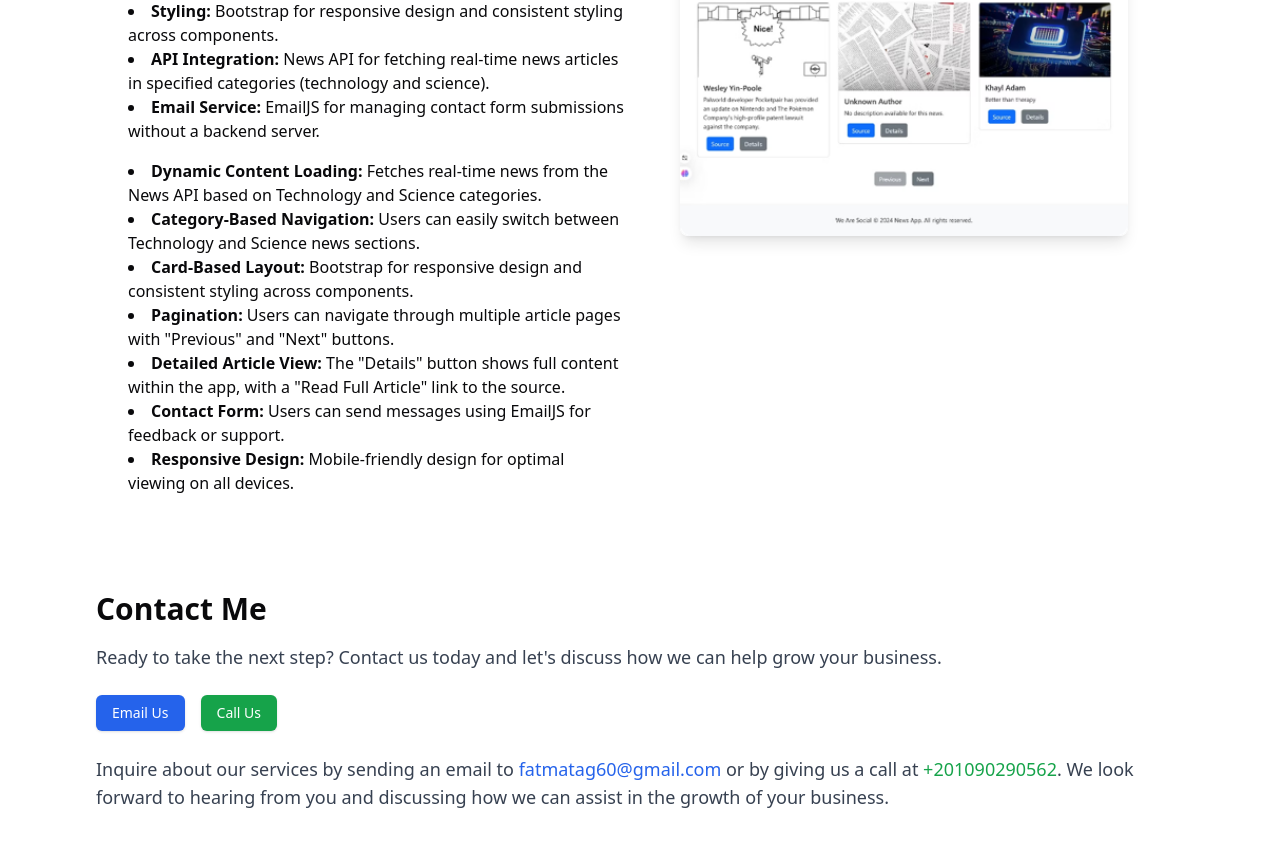
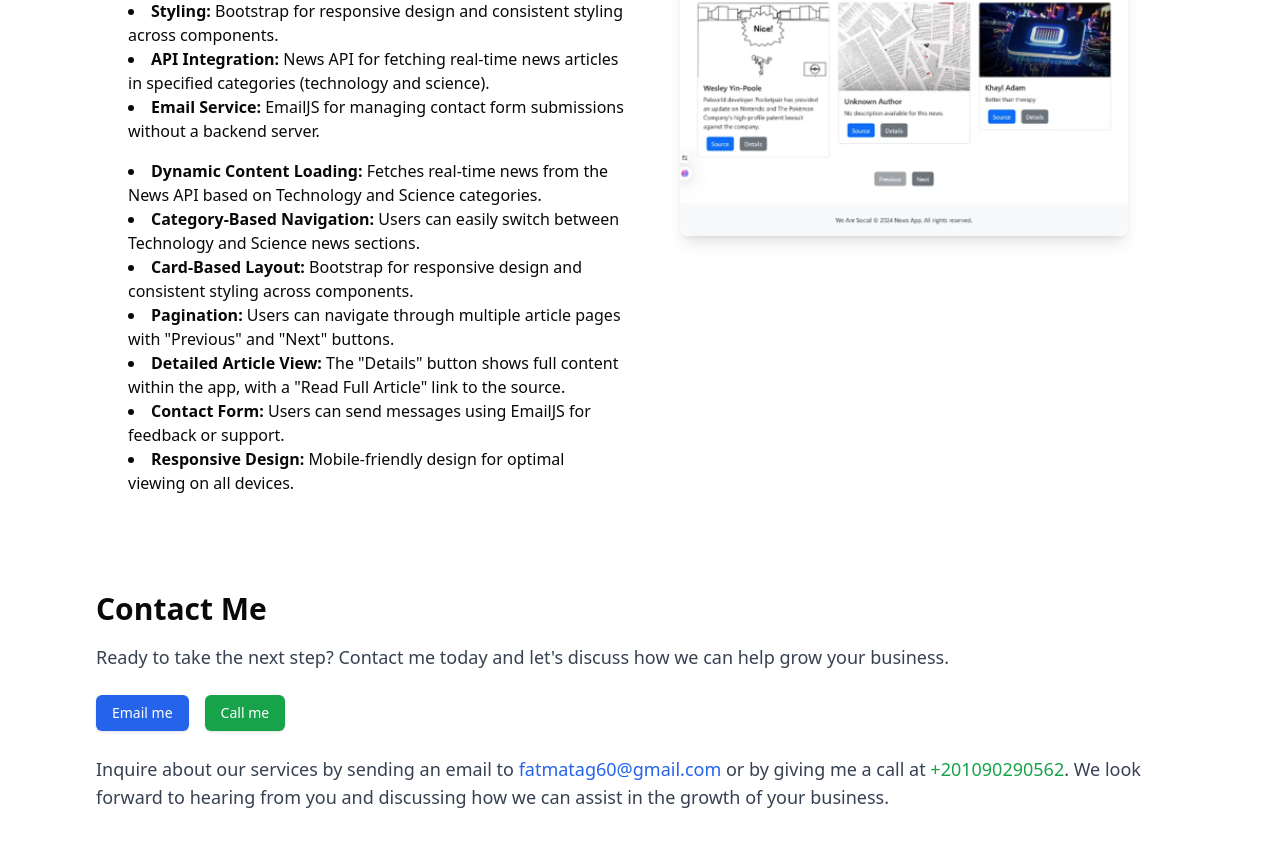
Before and after one commit to fatma-ibrahim/my-portfolio, a React (Vite) app: page / in a window 1280 px wide. Shown: the part 3678-4525 px from the top of the page. Built offline with nearby package versions, Linux system fonts and the light colour scheme.

Commit message:
Update Contact.jsx

```diff
--- a/src/components/pages/Contact.jsx
+++ b/src/components/pages/Contact.jsx
@@ -6,7 +6,7 @@ function Contact() {
       <section id="contact" className="p-8">
         <h2 className="text-3xl font-bold mb-4">Contact Me</h2>
         <p className="text-lg text-gray-700 mb-6">
-          Ready to take the next step? Contact us today and let&apos;s discuss how we can help grow your business.
+          Ready to take the next step? Contact me today and let&apos;s discuss how we can help grow your business.
         </p>
 
         <div className="flex gap-4 mb-6">
@@ -14,13 +14,13 @@ function Contact() {
             asChild
             className="bg-blue-600 hover:bg-blue-700 text-white"
           >
-            <a href="mailto:fatmatag60@gmail.com">Email Us</a>
+            <a href="mailto:fatmatag60@gmail.com">Email me</a>
           </Button>
           <Button
             asChild
             className="bg-green-600 hover:bg-green-700 text-white"
           >
-            <a href="tel:+201090290562">Call Us</a>
+            <a href="tel:+201090290562">Call me</a>
           </Button>
         </div>
 
@@ -29,7 +29,7 @@ function Contact() {
           <a href="mailto:fatmatag60@gmail.com" className="text-blue-600 hover:underline">
             fatmatag60@gmail.com
           </a>{" "}
-          or by giving us a call at{" "}
+          or by giving me a call at{" "}
           <a href="tel:+201090290562" className="text-green-600 hover:underline">
             +201090290562
           </a>. We look forward to hearing from you and discussing how we can assist in the growth of your business.
```
